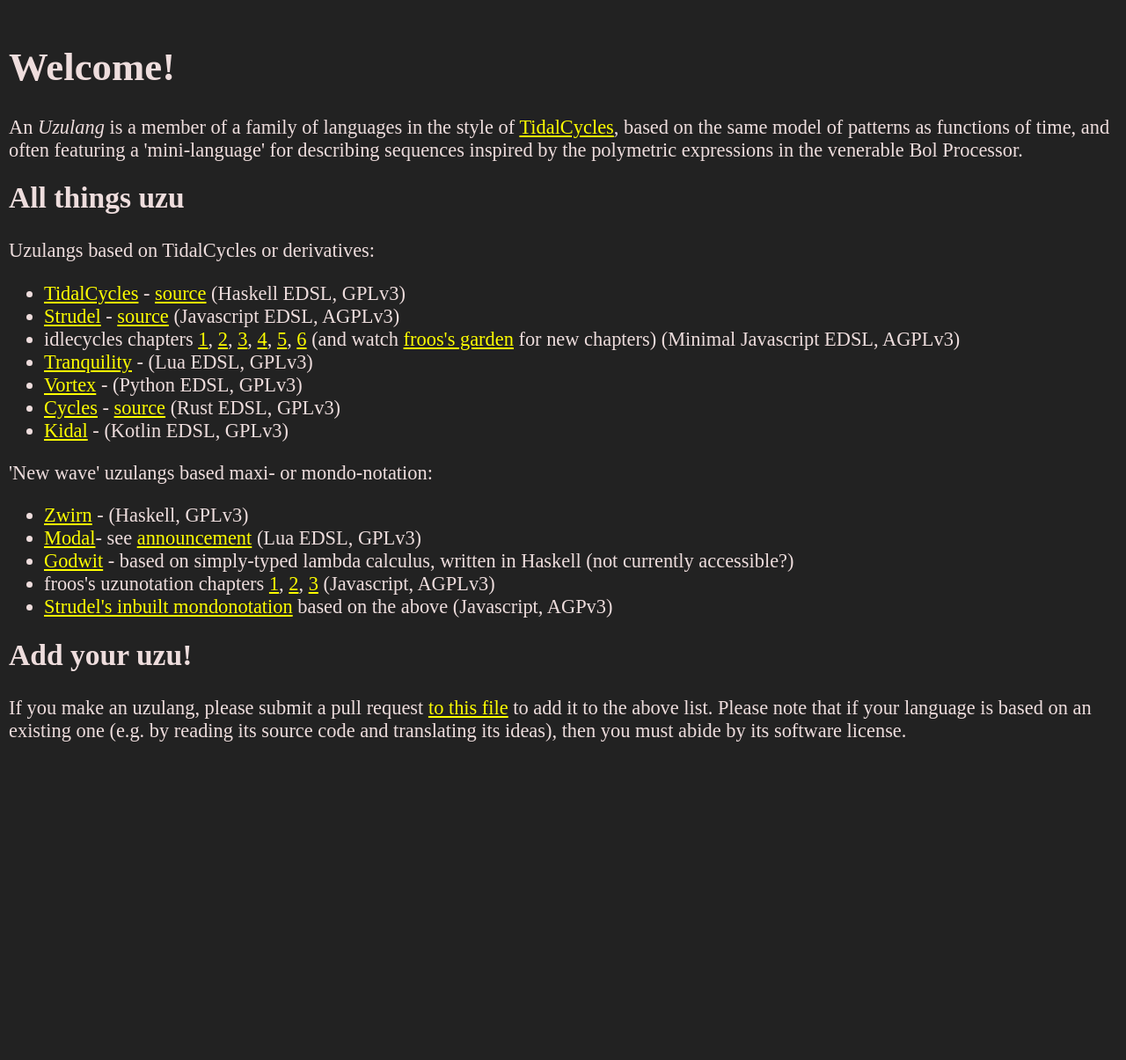
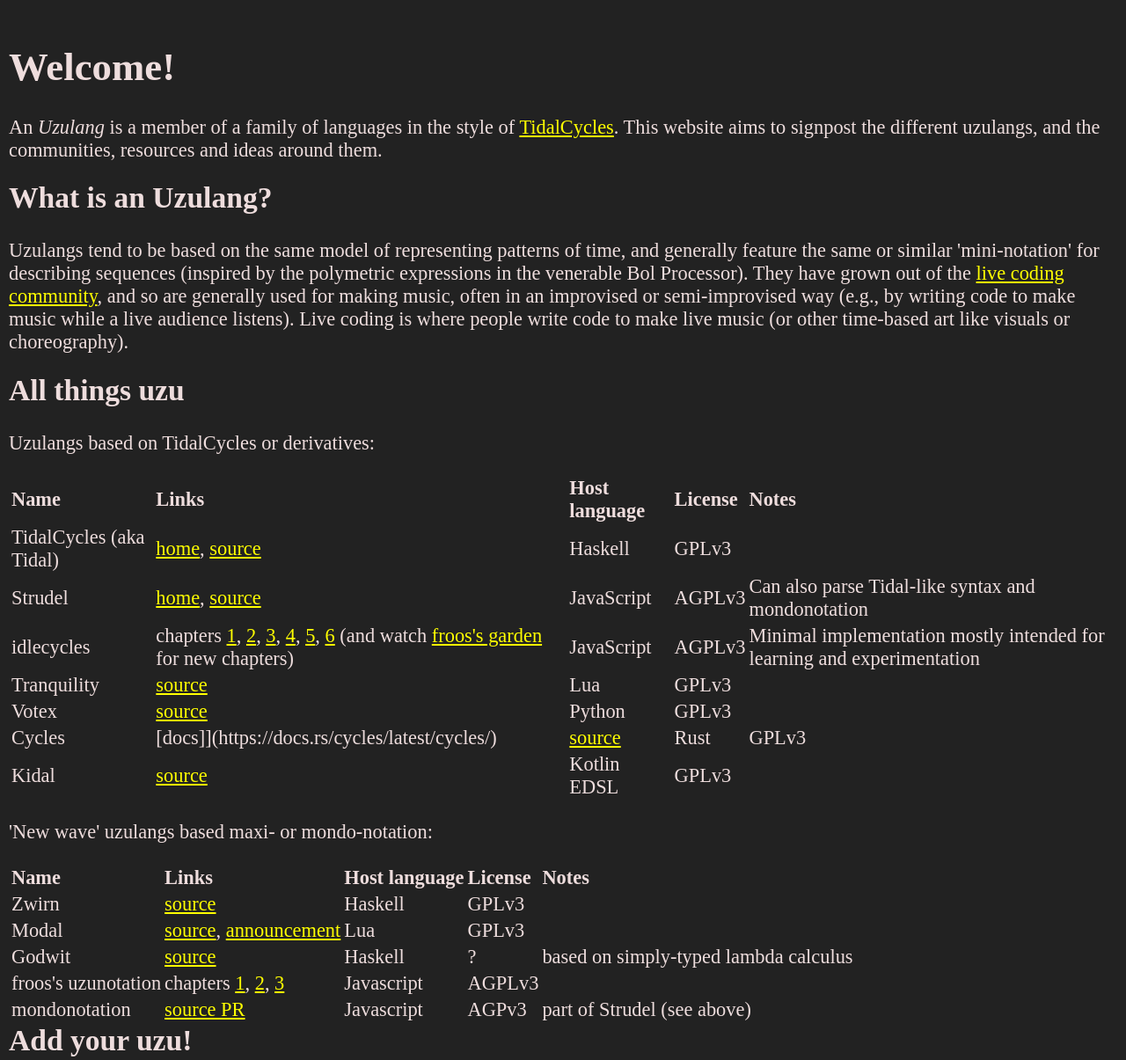
Before and after one commit to tidalcycles/uzu, an Eleventy site: page src/index.md in a window 1280 px wide. Shown: the top 1205 px of the page at 88% size. Before the commit the page ends 866 px from the top, so only its background shows below. Built offline with nearby package versions, Linux system fonts and the light colour scheme; Eleventy itself is replaced by a stand-in of ours; files that its build step writes are made by us from their sources.

Commit message:
format into tables

```diff
--- a/src/index.md
+++ b/src/index.md
@@ -5,27 +5,42 @@
 
 # Welcome!
 
-An *Uzulang* is a member of a family of languages in the style of [TidalCycles](https://tidalcycles.org), based on the same model of patterns as functions of time, and often featuring a 'mini-language' for describing sequences inspired by the polymetric expressions in the venerable Bol Processor.
+An *Uzulang* is a member of a family of languages in the style of [TidalCycles](https://tidalcycles.org). This website aims to signpost the different uzulangs, and the communities, resources and ideas around them.
+
+## What is an Uzulang?
+
+Uzulangs tend to be based on the same model of representing patterns of time,
+and generally feature the same or similar 'mini-notation' for describing
+sequences (inspired by the polymetric expressions in the venerable Bol
+Processor). They have grown out of the [live coding
+community](https://toplap.org/), and so are generally used for making music,
+often in an improvised or semi-improvised way (e.g., by writing code to make
+music while a live audience listens). Live coding is where people write code to
+make live music (or other time-based art like visuals or choreography).
 
 ## All things uzu
 
 Uzulangs based on TidalCycles or derivatives:
 
-* [TidalCycles](https://tidalcycles.org) - [source](https://github.com/tidalcycles/tidal) (Haskell EDSL, GPLv3)
-* [Strudel](https://strudel.cc) - [source](https://github.com/tidalcycles/strudel) (Javascript EDSL, AGPLv3)
-* idlecycles chapters [1](https://garten.salat.dev/idlecycles/chapter1.html), [2](https://garten.salat.dev/idlecycles/chapter2.html), [3](https://garten.salat.dev/idlecycles/chapter3.html), [4](https://garten.salat.dev/idlecycles/chapter4.html), [5](https://garten.salat.dev/idlecycles/chapter5.html), [6](https://garten.salat.dev/idlecycles/chapter6.html) (and watch [froos's garden](https://garten.salat.dev/) for new chapters) (Minimal Javascript EDSL, AGPLv3)
-* [Tranquility](https://github.com/XiNNiW/tranquility) - (Lua EDSL, GPLv3)
-* [Vortex](https://github.com/tidalcycles/vortex) - (Python EDSL, GPLv3)
-* [Cycles](https://docs.rs/cycles/latest/cycles/) - [source](https://github.com/mitchmindtree/cycles) (Rust EDSL, GPLv3)
-* [Kidal](https://gitlab.com/ndr_brt/kidal) - (Kotlin EDSL, GPLv3)
+| Name | Links | Host language | License | Notes |
+|------|-------|---------------|---------|-------|
+| TidalCycles (aka Tidal) | [home](https://tidalcycles.org), [source](https://github.com/tidalcycles/tidal) | Haskell | GPLv3 |
+| Strudel | [home](https://strudel.cc), [source](https://github.com/tidalcycles/strudel) | JavaScript | AGPLv3 | Can also parse Tidal-like syntax and mondonotation |
+| idlecycles | chapters [1](https://garten.salat.dev/idlecycles/chapter1.html), [2](https://garten.salat.dev/idlecycles/chapter2.html), [3](https://garten.salat.dev/idlecycles/chapter3.html), [4](https://garten.salat.dev/idlecycles/chapter4.html), [5](https://garten.salat.dev/idlecycles/chapter5.html), [6](https://garten.salat.dev/idlecycles/chapter6.html) (and watch [froos's garden](https://garten.salat.dev/) for new chapters) | JavaScript | AGPLv3 | Minimal implementation mostly intended for learning and experimentation
+| Tranquility | [source](https://github.com/XiNNiW/tranquility) | Lua | GPLv3 |
+| Votex | [source](https://github.com/tidalcycles/vortex) | Python | GPLv3 |
+| Cycles | [docs]](https://docs.rs/cycles/latest/cycles/) | [source](https://github.com/mitchmindtree/cycles) | Rust | GPLv3 |
+| Kidal | [source](https://gitlab.com/ndr_brt/kidal) | Kotlin EDSL | GPLv3 |
 
 'New wave' uzulangs based maxi- or mondo-notation:
 
-* [Zwirn](https://github.com/polymorphicengine/zwirn) - (Haskell, GPLv3)
-* [Modal](https://github.com/neo451/modal)- see [announcement](https://club.tidalcycles.org/t/introducing-modal-new-lua-port-of-tidal/5228) (Lua EDSL, GPLv3)
-* [Godwit](https://mathr.co.uk/web/godwit.html) - based on simply-typed lambda calculus, written in Haskell (not currently accessible?)
-* froos's uzunotation chapters [1](https://garten.salat.dev/uzu/uzulang1.html), [2](https://garten.salat.dev/uzu/uzulang2.html), [3](https://garten.salat.dev/uzu/uzulang3.html) (Javascript, AGPLv3)
-* [Strudel's inbuilt mondonotation](https://github.com/tidalcycles/strudel/pull/1311) based on the above (Javascript, AGPv3)
+| Name | Links | Host language | License | Notes |
+|------|-------|---------------|---------|-------|
+| Zwirn | [source](https://github.com/polymorphicengine/zwirn) | Haskell | GPLv3 |
+| Modal | [source](https://github.com/neo451/modal), [announcement](https://club.tidalcycles.org/t/introducing-modal-new-lua-port-of-tidal/5228) | Lua | GPLv3 |
+| Godwit | [source](https://mathr.co.uk/web/godwit.html) | Haskell | ? | based on simply-typed lambda calculus |
+| froos's uzunotation | chapters [1](https://garten.salat.dev/uzu/uzulang1.html), [2](https://garten.salat.dev/uzu/uzulang2.html), [3](https://garten.salat.dev/uzu/uzulang3.html) | Javascript | AGPLv3 |
+| mondonotation | [source PR](https://github.com/tidalcycles/strudel/pull/1311) | Javascript | AGPv3 | part of Strudel (see above) |
 
 ## Add your uzu!
 
```
